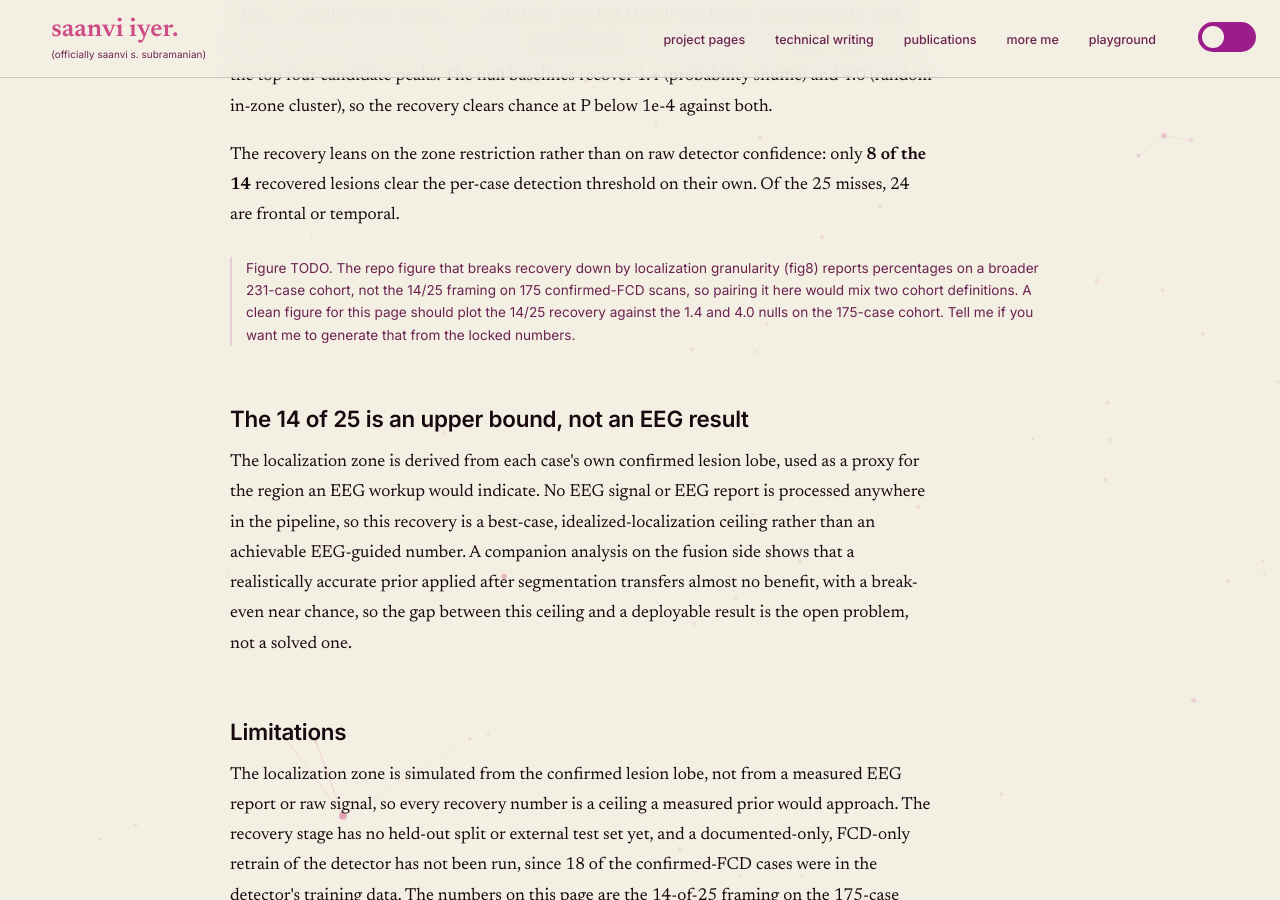
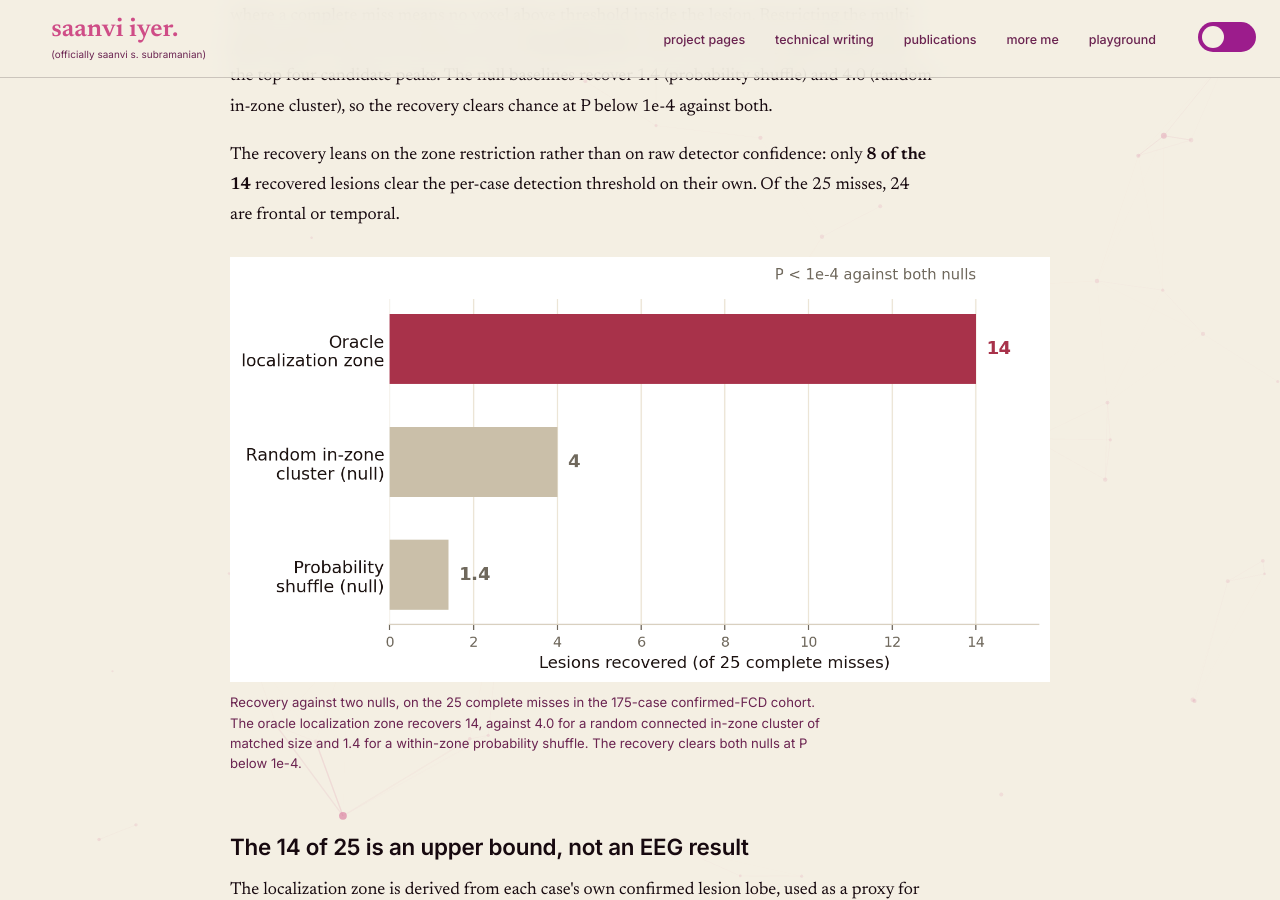
Before and after one commit to saanviiyer/saanviiyer.github.io, a Jekyll site: the page built from pages/proj-cortseer.html, in a window 1280 px wide and 900 px high, scrolled down 944 px. Built offline with Jekyll 4.4.1, drawn with Linux system fonts in a browser that asks for light colours; some web fonts are replaced.

Commit message:
Add the CortSeer recovery figure (14 of 25 against the two nulls) from the locked numbers

```diff
--- a/pages/proj-cortseer.html
+++ b/pages/proj-cortseer.html
@@ -43,7 +43,10 @@ permalink: /projects/cortseer/
   <p>On <span class="key">175 confirmed-FCD scans</span>, the baseline detects 150 (<span class="key">85.7%</span>) and misses 25 completely, where a complete miss means no voxel above threshold inside the lesion. Restricting the multi-peak search to the correct lobe recovers <span class="key">14 of those 25</span>, with every recovery appearing within the top four candidate peaks. The null baselines recover 1.4 (probability shuffle) and 4.0 (random in-zone cluster), so the recovery clears chance at P below 1e-4 against both.</p>
   <p>The recovery leans on the zone restriction rather than on raw detector confidence: only <span class="key">8 of the 14</span> recovered lesions clear the per-case detection threshold on their own. Of the 25 misses, 24 are frontal or temporal.</p>
 
-  <div class="fig-todo">Figure TODO. The repo figure that breaks recovery down by localization granularity (fig8) reports percentages on a broader 231-case cohort, not the 14/25 framing on 175 confirmed-FCD scans, so pairing it here would mix two cohort definitions. A clean figure for this page should plot the 14/25 recovery against the 1.4 and 4.0 nulls on the 175-case cohort. Tell me if you want me to generate that from the locked numbers.</div>
+  <figure>
+    <img src="{{ '/assets/images/projects/clinical/cortseer-recovery.png' | relative_url }}" alt="Bar chart: the oracle localization zone recovers 14 of 25 complete misses, against 4.0 for a random in-zone cluster null and 1.4 for a probability shuffle null.">
+    <figcaption>Recovery against two nulls, on the 25 complete misses in the 175-case confirmed-FCD cohort. The oracle localization zone recovers 14, against 4.0 for a random connected in-zone cluster of matched size and 1.4 for a within-zone probability shuffle. The recovery clears both nulls at P below 1e-4.</figcaption>
+  </figure>
 
   <h2 id="bound">The 14 of 25 is an upper bound, not an EEG result</h2>
   <p>The localization zone is derived from each case's own confirmed lesion lobe, used as a proxy for the region an EEG workup would indicate. No EEG signal or EEG report is processed anywhere in the pipeline, so this recovery is a best-case, idealized-localization ceiling rather than an achievable EEG-guided number. A companion analysis on the fusion side shows that a realistically accurate prior applied after segmentation transfers almost no benefit, with a break-even near chance, so the gap between this ceiling and a deployable result is the open problem, not a solved one.</p>
```
Also changed, not shown: assets/images/projects/clinical/cortseer-recovery.png (added).
